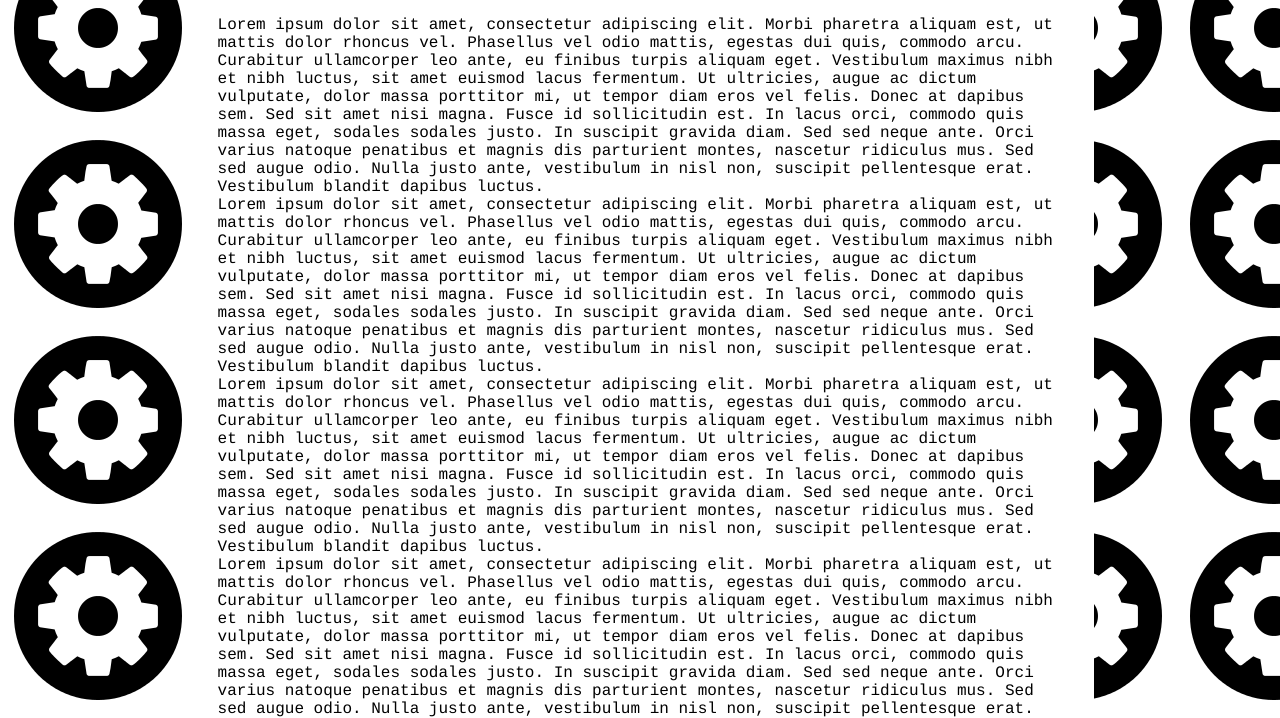
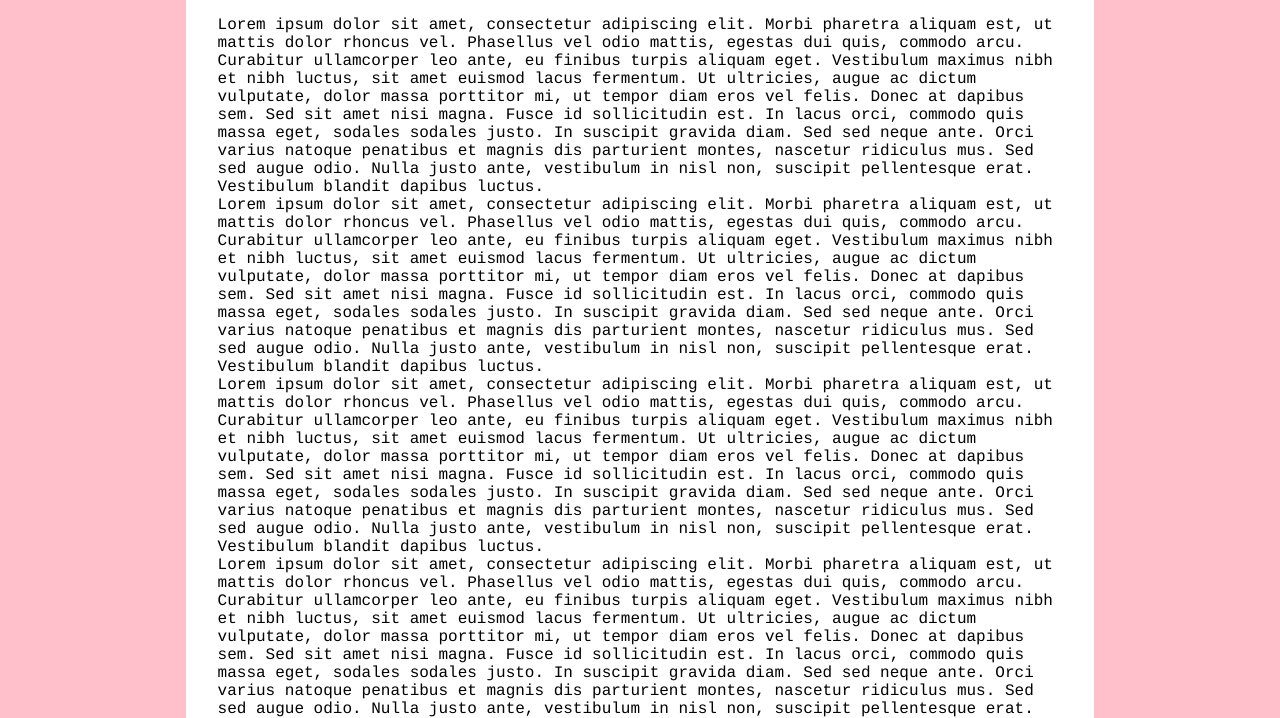
Before and after one commit to PWHS/website, a plain HTML site: page index.html in a window 1280 px wide. Shown: the part 462-1180 px from the top of the page. Drawn offline with Linux system fonts and the light colour scheme.

Commit message:
tested backgrounds

```diff
--- a/main.css
+++ b/main.css
@@ -6,8 +6,10 @@
 
 
 body {
-    background-image: url('assets/favicon.png');
+    background-color: pink;
+    /*background-image: url('assets/frclogo.jpg');
     background-attachment: fixed;
+    */
 }
 
 header{
```
Also changed, not shown: assets/frclogo.jpg (added).
